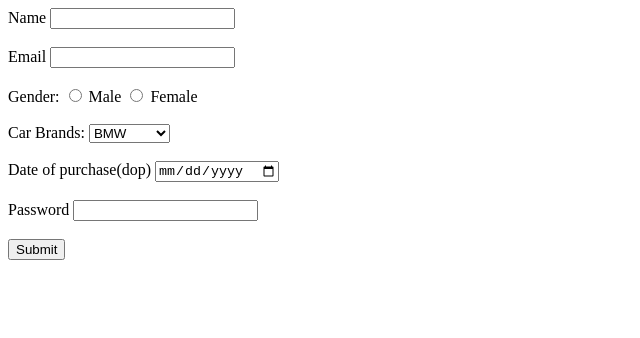
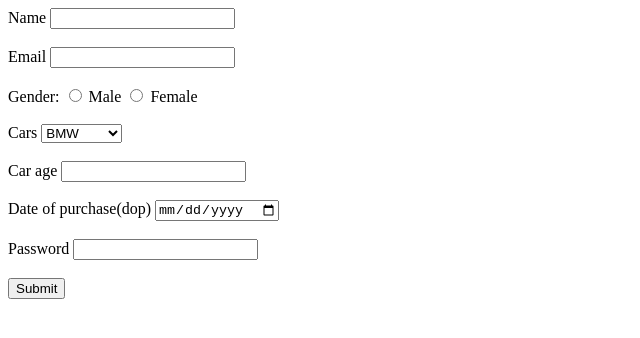
Before and after one commit to acciojob/car-insurance-form-Jayavardhan-J, a website: page main.html in a window 1280 px wide. Shown: the whole page, without its empty margins (0-640 px from the left). Drawn offline with Linux system fonts and the light colour scheme.

Commit message:
created a submission

```diff
--- a/main.html
+++ b/main.html
@@ -18,12 +18,14 @@
 		<label>Male</label>
 		<input type="radio" name="gender"required/>
 		<label>Female</label><br><br>
-		Car Brands:
+		<label for="cars">Cars</label>
 		<select id="cars">
 			<option value="BMW">BMW</option>
 			<option value="Audi">Audi</option>
 			<option value="Mercedez">Mercedez</option>
 		</select><br><br>
+		<label for="carage">Car age</label>
+		<input type="number" id="carage"/><br><br>
 		<label for="dop">Date of purchase(dop)</label>
 		<input type="date" id="dop" required/><br><br>
 		<label for="password">Password</label>
```
